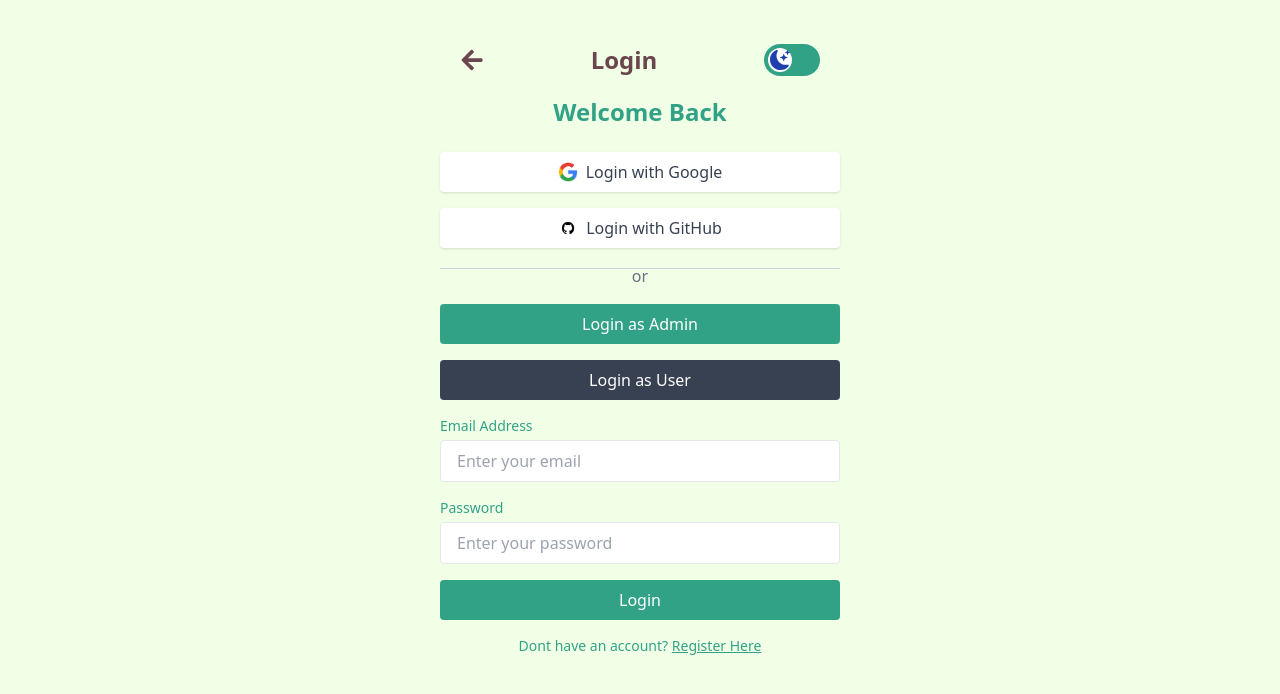
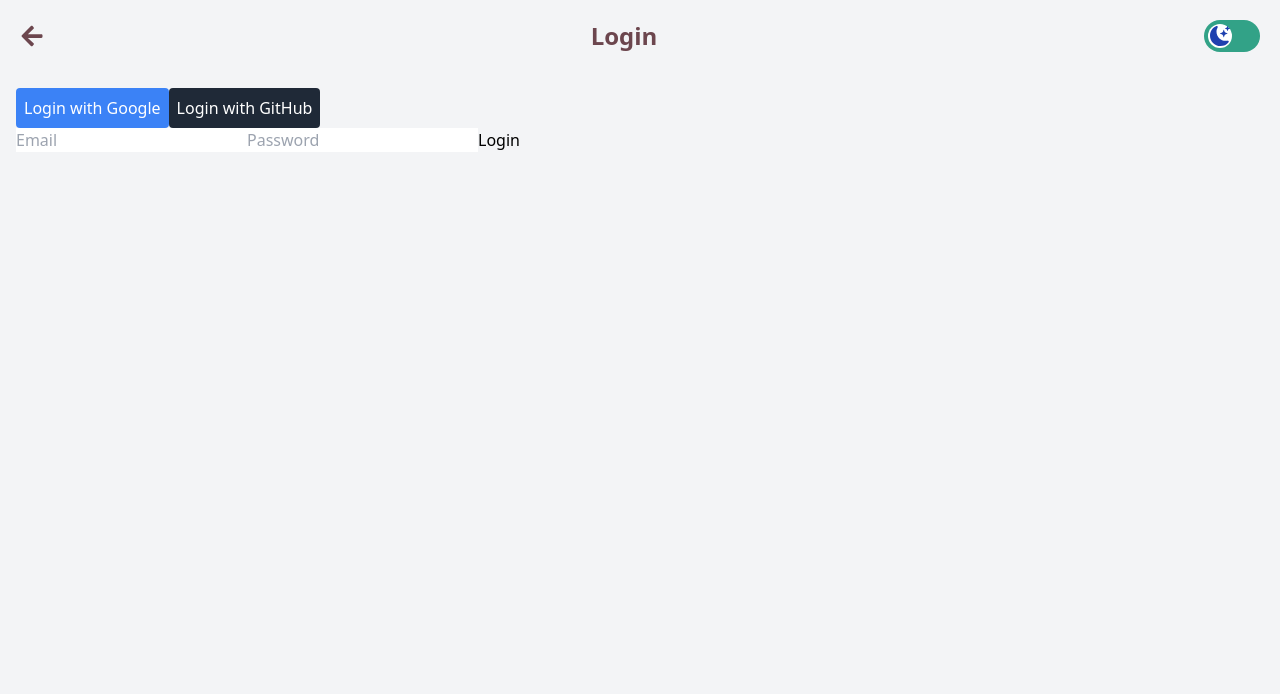
Before and after one commit to dionsubaktiar/reactwebprofile, a Next.js app: page /auth-crud/login in a window 1280 px wide. Shown: the top 694 px of the page. Built offline with nearby package versions, Linux system fonts and the light colour scheme.

Commit message:
fixed login with oauth and able to create data, try 1

```diff
--- a/app/auth-crud/callback/page.tsx
+++ b/app/auth-crud/callback/page.tsx
@@ -31,6 +31,12 @@ const AuthCallback = () => {
 
         const user = response.data;
 
+        if (!user || !user.id) {
+          console.error("No valid user data or userId found.");
+          router.replace("/auth-crud/login?error=invalid_user_data");
+          return;
+        }
+
         // Save token and user data in the context
         setAuth(user, token);
         localStorage.setItem("token", token);
--- a/app/auth-crud/login/page.tsx
+++ b/app/auth-crud/login/page.tsx
@@ -2,34 +2,22 @@
 
 import { useState } from "react";
 import { useRouter } from "next/navigation";
+import { useAuth } from "../../context/authContext";
+import Navbar from "../../components/navbar";
 import axios from "axios";
-import Navbar from "../../components/navbar";
-import Image from "next/image";
-import Link from "next/link";
-import { useAuth } from "../../context/authContext"; // Import useAuth hook
 
 const LoginPage = () => {
   const [email, setEmail] = useState("");
   const [password, setPassword] = useState("");
+  const { setAuth, loginWithOAuth, isRestoringAuth } = useAuth();
+  const router = useRouter();
   const [isLoading, setIsLoading] = useState(false);
-  const router = useRouter();
-  const { setAuth } = useAuth(); // Access setAuth function from context
 
-  const handleOAuthLogin = (provider: "google" | "github") => {
-    router.push(
-      `https://personalproject.nusantaratranssentosa.co.id/api/auth/${provider}/redirect`
-    );
-  };
+  if (isRestoringAuth) {
+    return <div>Loading authentication state...</div>;
+  }
 
-  const handleLogin = async (role: "admin" | "user" | "custom") => {
-    const credentials =
-      role === "admin"
-        ? { email: "admin@example.com", password: "adminpassword" }
-        : { email: "johndoe@example.com", password: "Johndoe123" };
-
-    setEmail(credentials.email);
-    setPassword(credentials.password);
-
+  const handleLogin = async () => {
     try {
       setIsLoading(true);
 
@@ -39,24 +27,17 @@ const LoginPage = () => {
         { withCredentials: true }
       );
 
-      // Perform the login request
+      // Perform login
       const response = await axios.post(
         "https://personalproject.nusantaratranssentosa.co.id/api/login",
-        credentials,
+        { email, password },
         { withCredentials: true }
       );
 
-      // Get user data and token from response
-      const user = response.data.user;
-      const token = response.data.token;
+      const { user, token } = response.data;
+      setAuth(user, token); // Save authentication state
 
-      // Save user and token using context
-      setAuth(user, token);
-
-      console.log(`${role} logged in successfully.`);
-
-      // Redirect to dashboard or home page after login
-      router.replace("/auth-crud/");
+      router.push("/auth-crud");
     } catch (error) {
       console.error("Login failed:", error);
     } finally {
@@ -65,131 +46,45 @@ const LoginPage = () => {
   };
 
   return (
-    <div className="min-h-screen bg-honeyDew text-customGreen-dark dark:bg-gray-900 dark:text-honeyDew">
-      <div className="max-w-md mx-auto p-6">
+    <div className="min-h-screen bg-gray-100">
       <Navbar title="Login" />
-
-        <h1 className="text-2xl font-bold text-center mb-6">Welcome Back</h1>
-
-        <div className="space-y-4">
-          {/* Google Login Button */}
+      <div className="container mx-auto p-4">
         <button
-            className="flex items-center justify-center w-full px-4 py-2 bg-white text-gray-700 rounded shadow hover:bg-gray-100 transition dark:bg-gray-800 dark:text-gray-300"
-            onClick={() => {
-              handleOAuthLogin("google");
-            }}
+          onClick={() => loginWithOAuth("google")}
+          className="bg-blue-500 text-white p-2 rounded"
         >
-            <Image
-              src="/assets/images/google-logo.png"
-              alt="Google"
-              width={20}
-              height={20}
-              className="mr-2"
-            />
           Login with Google
         </button>
-
-          {/* GitHub Login Button */}
         <button
-            className="flex items-center justify-center w-full px-4 py-2 bg-white text-gray-700 rounded shadow hover:bg-gray-100 transition dark:bg-gray-800 dark:text-gray-300"
-            onClick={() => {
-              handleOAuthLogin("github");
-            }}
+          onClick={() => loginWithOAuth("github")}
+          className="bg-gray-800 text-white p-2 rounded"
         >
-            <Image
-              src="/assets/images/github-logo.png"
-              alt="GitHub"
-              width={20}
-              height={20}
-              className="mr-2"
-            />
           Login with GitHub
         </button>
-
-          <div className="relative text-center mt-6">
-            <span className="bg-honeyDew px-4 text-gray-500 dark:bg-gray-900 dark:text-gray-400">
-              or
-            </span>
-            <div className="absolute inset-x-0 top-1 border-t border-gray-300 dark:border-gray-700"></div>
-          </div>
-
-          {/* Login as Admin */}
-          <button
-            className="w-full px-4 py-2 bg-customGreen-dark text-white rounded hover:bg-customGreen-default transition dark:bg-customGreen-light dark:text-gray-800"
-            onClick={() => handleLogin("admin")}
-            disabled={isLoading}
-          >
-            {isLoading ? "Logging in..." : "Login as Admin"}
-          </button>
-
-          {/* Login as User */}
-          <button
-            className="w-full px-4 py-2 bg-gray-700 text-white rounded hover:bg-gray-800 transition"
-            onClick={() => handleLogin("user")}
-            disabled={isLoading}
-          >
-            {isLoading ? "Logging in..." : "Login as User"}
-          </button>
-
-          {/* Email and Password Input */}
         <form
           onSubmit={(e) => {
             e.preventDefault();
-              handleLogin("custom");
+            handleLogin();
           }}
-            className="mt-6"
         >
-            <div className="mb-4">
-              <label htmlFor="email" className="block text-sm font-medium mb-1">
-                Email Address
-              </label>
           <input
-                id="email"
             type="email"
+            placeholder="Email"
             value={email}
             onChange={(e) => setEmail(e.target.value)}
-                className="w-full px-4 py-2 border rounded dark:bg-gray-800 dark:border-gray-700 dark:text-honeyDew"
-                placeholder="Enter your email"
+            required
           />
-            </div>
-
-            <div className="mb-4">
-              <label
-                htmlFor="password"
-                className="block text-sm font-medium mb-1"
-              >
-                Password
-              </label>
           <input
-                id="password"
             type="password"
+            placeholder="Password"
             value={password}
             onChange={(e) => setPassword(e.target.value)}
-                className="w-full px-4 py-2 border rounded dark:bg-gray-800 dark:border-gray-700 dark:text-honeyDew"
-                placeholder="Enter your password"
+            required
           />
-            </div>
-
-            <button
-              type="submit"
-              className="w-full px-4 py-2 bg-customGreen-dark text-white rounded hover:bg-customGreen-default transition dark:bg-customGreen-light dark:text-gray-800"
-              disabled={isLoading}
-            >
+          <button type="submit" disabled={isLoading}>
             {isLoading ? "Logging in..." : "Login"}
           </button>
         </form>
-          <div className="mt-4 text-center">
-            <p className="text-sm">
-              Dont have an account?{" "}
-              <Link
-                href="/auth-crud/register"
-                className="text-customGreen-dark underline hover:text-customGreen-default dark:text-customGreen-light"
-              >
-                Register Here
-              </Link>
-            </p>
-          </div>
-        </div>
       </div>
     </div>
   );
--- a/app/context/authContext.tsx
+++ b/app/context/authContext.tsx
@@ -7,6 +7,8 @@ import {
   ReactNode,
   useEffect,
 } from "react";
+import { useRouter } from "next/navigation";
+// import axios from "axios";
 
 interface User {
   id: number;
@@ -26,6 +28,7 @@ interface AuthContextType {
   isRestoringAuth: boolean;
   setAuth: (user: User, token: string) => void;
   logout: () => void;
+  loginWithOAuth: (provider: "google" | "github") => void;
 }
 
 const AuthContext = createContext<AuthContextType | undefined>(undefined);
@@ -34,15 +37,12 @@ export const AuthProvider = ({ children }: { children: ReactNode }) => {
   const [user, setUser] = useState<User | null>(null);
   const [token, setToken] = useState<string | null>(null);
   const [isRestoringAuth, setIsRestoringAuth] = useState<boolean>(true);
+  const router = useRouter();
 
   // Restore authentication state from localStorage on initialization
   useEffect(() => {
     const storedToken = localStorage.getItem("authToken");
     const storedUser = localStorage.getItem("authUser");
-
-    console.log("Restoring state from localStorage");
-    console.log("Stored Token:", storedToken);
-    console.log("Stored User:", storedUser);
 
     if (storedToken && storedUser) {
       try {
@@ -72,11 +72,28 @@ export const AuthProvider = ({ children }: { children: ReactNode }) => {
     localStorage.removeItem("authToken");
     localStorage.removeItem("authUser");
     console.log("Auth state cleared.");
+    router.push("/auth-crud/login");
+  };
+
+  const loginWithOAuth = async (provider: "google" | "github") => {
+    try {
+      const redirectUrl = `https://personalproject.nusantaratranssentosa.co.id/api/auth/${provider}/redirect`;
+      window.location.href = redirectUrl; // Redirect to OAuth login
+    } catch (error) {
+      console.error("OAuth login failed:", error);
+    }
   };
 
   return (
     <AuthContext.Provider
-      value={{ user, token, isRestoringAuth, setAuth, logout }}
+      value={{
+        user,
+        token,
+        isRestoringAuth,
+        setAuth,
+        logout,
+        loginWithOAuth,
+      }}
     >
       {children}
     </AuthContext.Provider>
```
Lines whose indentation alone changed are shown as unchanged.
